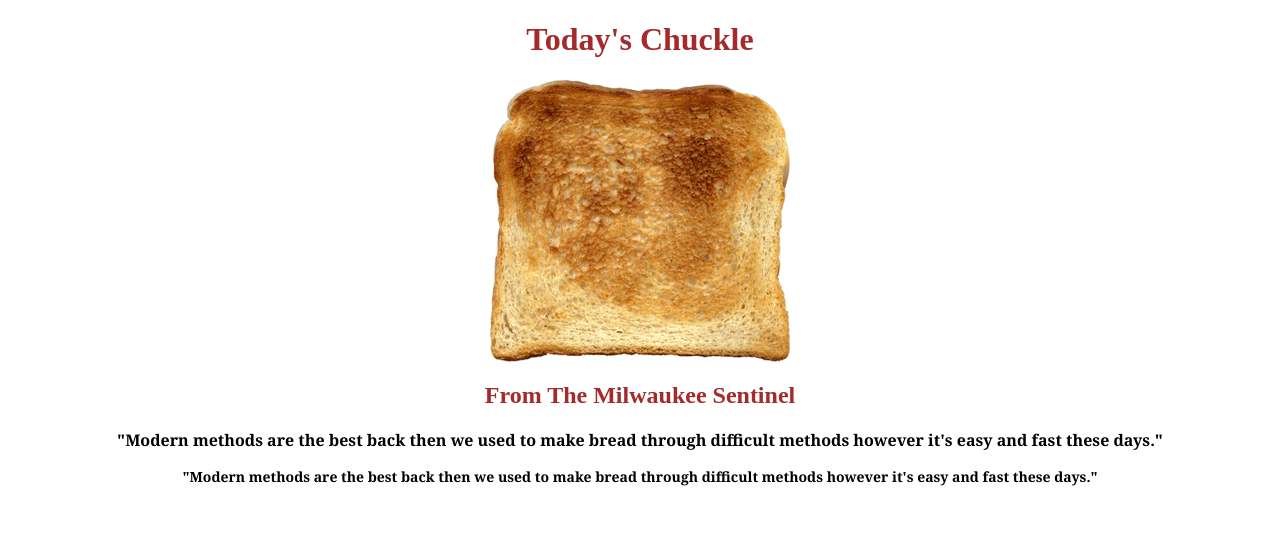
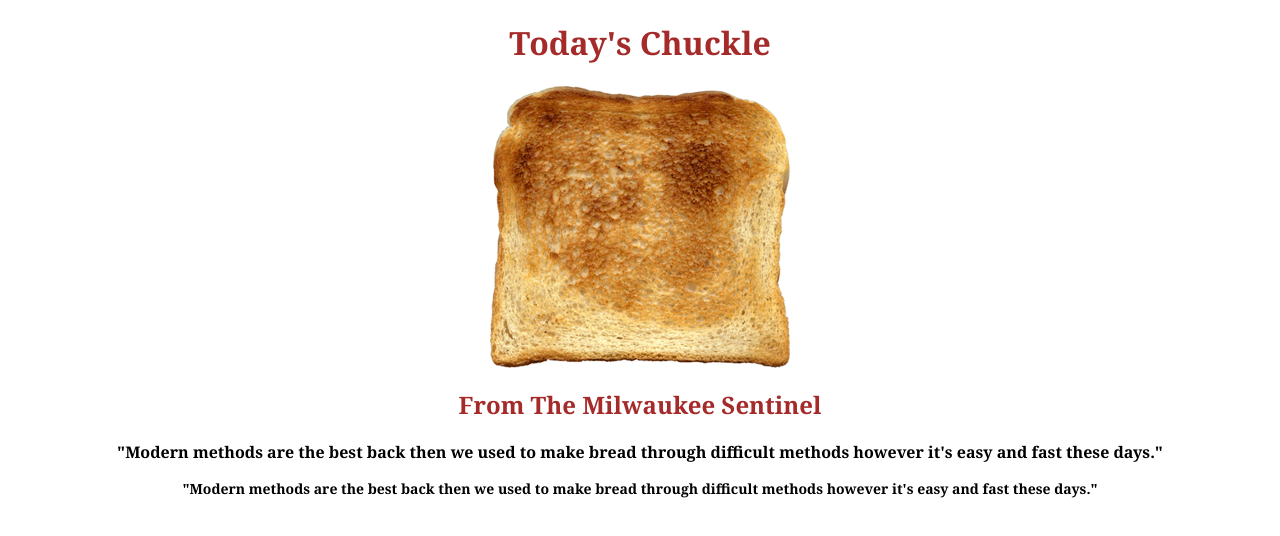
Before and after one commit to SAUGAT2060/firstlab, a plain HTML site: page index.html in a window 1280 px wide. Drawn offline with Linux system fonts and the light colour scheme.

Commit message:
Add files via upload

```diff
--- a/lab1style.css
+++ b/lab1style.css
@@ -2,6 +2,7 @@ body{
    h1
     {color:brown;
         text-align:center;
+        font-family: Georgia, 'Times New Roman', Times, serif;
     }
     img{
         width: 600;
@@ -15,6 +16,8 @@ body{
 h2 {
     color:brown;
     text-align:center;
+    font-family: Georgia, 'Times New Roman', Times, serif;
+    font-size:24px;
 }
 .p1
 {
```
